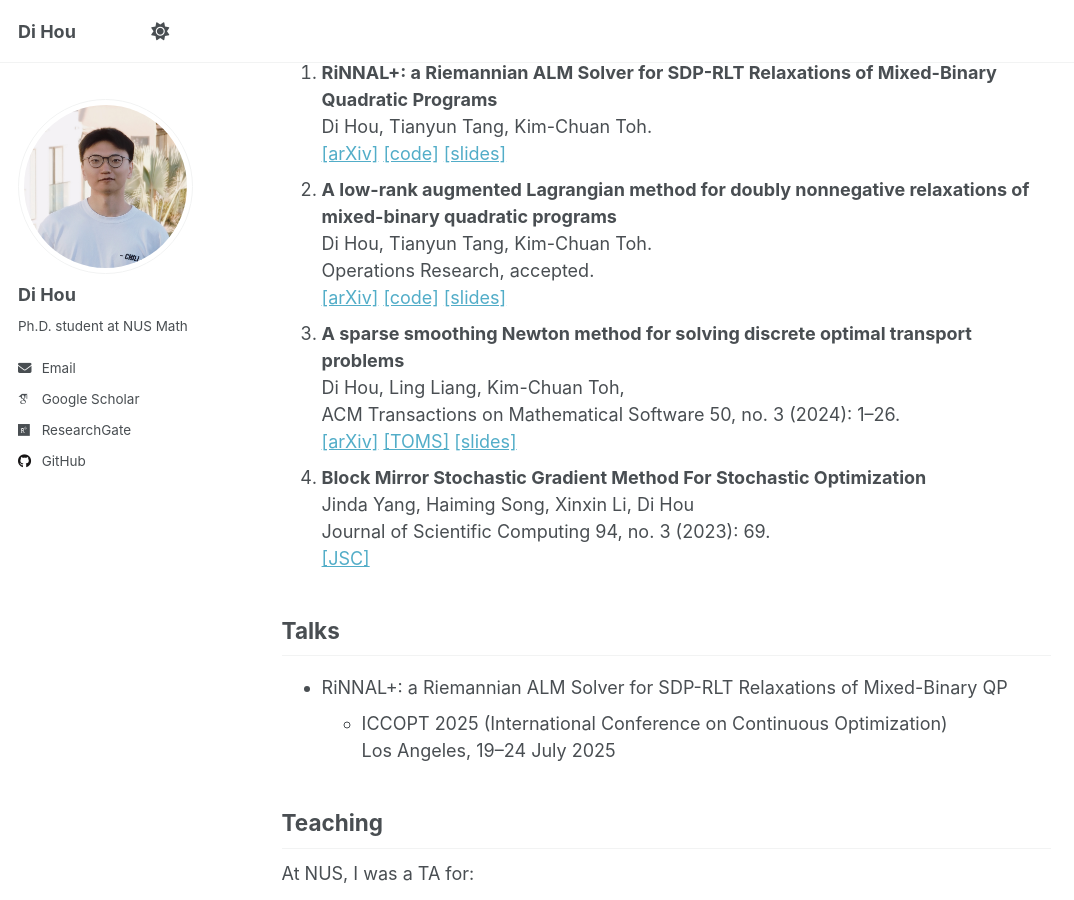
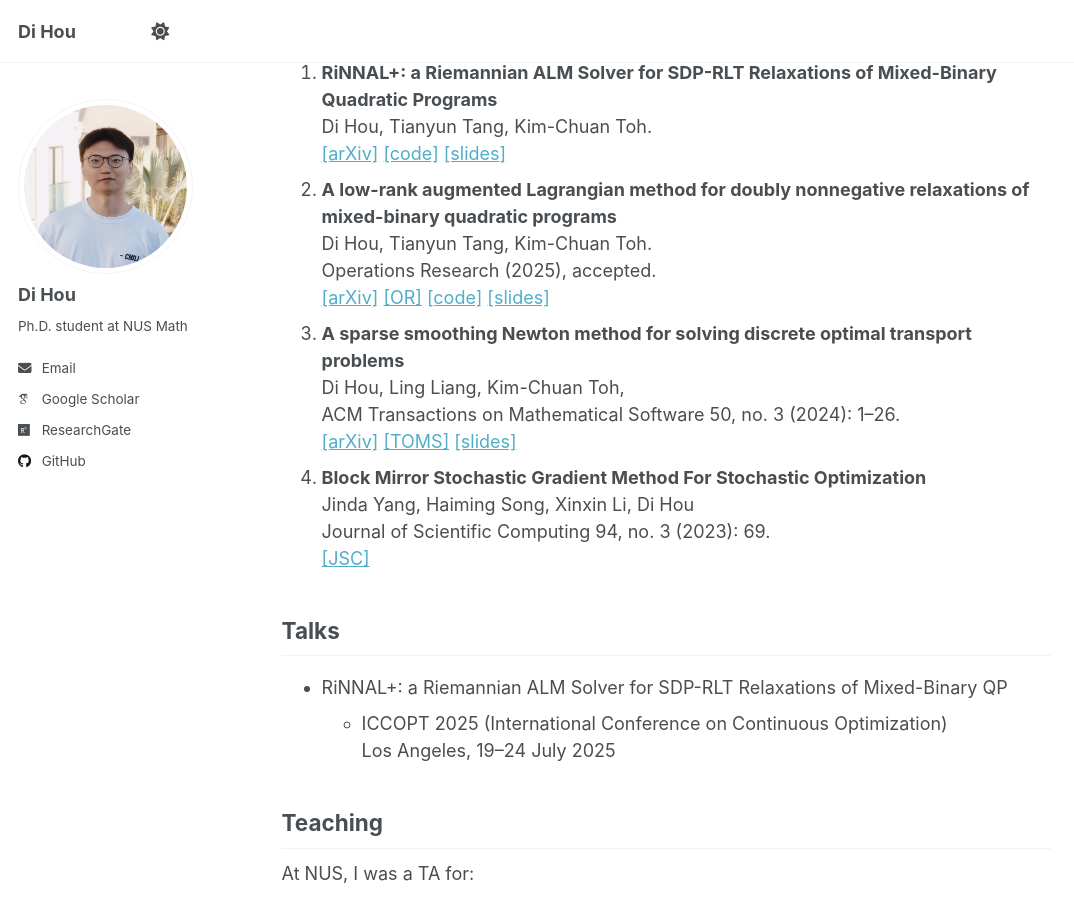
Before and after one commit to HouDiOpt/HouDiOpt.github.io, a Jekyll site: the page built from _pages/about.md, in a window 1280 px wide and 900 px high, scrolled down 555 px. Shown: the whole window, without its empty margins (0-1074 px from the left). Built offline with Jekyll 4.4.1, drawn with Linux system fonts in a browser that asks for light colours; some web fonts are replaced; a script that is not in the unit is left out.

Commit message:
Update about.md

```diff
--- a/_pages/about.md
+++ b/_pages/about.md
@@ -22,8 +22,8 @@ Publications
 <br>[[arXiv]](https://arxiv.org/abs/2507.13776) [[code]](https://github.com/HouDiOpt/RiNNALplus) [[slides]](/files/RiNNALplus_ICCOPT.pdf)
 1. **A low-rank augmented Lagrangian method for doubly nonnegative relaxations of mixed-binary quadratic programs**
 <br>Di Hou, Tianyun Tang, Kim-Chuan Toh.
-<br>Operations Research, accepted.
-<br>[[arXiv]](https://arxiv.org/abs/2502.13849) [[code]](https://github.com/HouDiOpt/RiNNAL) [[slides]](/files/RiNNAL.pdf)
+<br>Operations Research (2025), accepted.
+<br>[[arXiv]](https://arxiv.org/abs/2502.13849) [[OR]](https://pubsonline.informs.org/doi/full/10.1287/opre.2024.1137) [[code]](https://github.com/HouDiOpt/RiNNAL) [[slides]](/files/RiNNAL.pdf)
 1. **A sparse smoothing Newton method for solving discrete optimal transport problems**
 <br>Di Hou, Ling Liang, Kim-Chuan Toh,
 <br>ACM Transactions on Mathematical Software 50, no. 3 (2024): 1–26.
```
